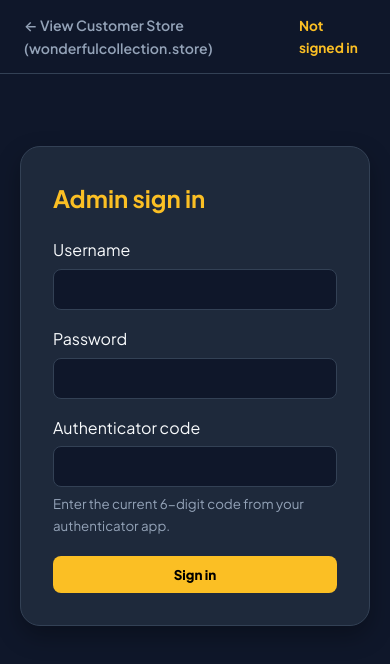
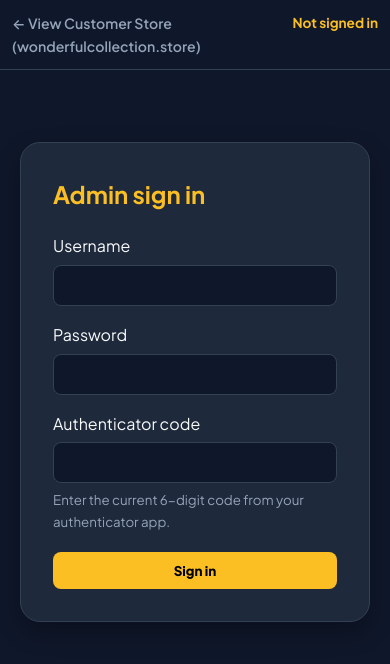
Before and after one commit to AbidHossainTushar003/wc, a plain HTML site: page web/admin.html in a window 390 px wide. Drawn offline with Linux system fonts and the light colour scheme.

Commit message:
WEB-02: Keep admin dashboard within mobile viewport
Wrap the admin top bar and constrain dashboard grid content on small screens so sign-in controls remain visible and tables scroll within their own panels.

Co-authored-by: Copilot <223556219+Copilot@users.noreply.github.com>

```diff
--- a/web/admin.html
+++ b/web/admin.html
@@ -40,10 +40,50 @@
       max-width: 680px;
       margin: 32px auto 48px;
     }
+    .admin-topbar,
+    .admin-topbar > *,
+    .admin-session-controls {
+      min-width: 0;
+    }
+    .admin-topbar {
+      flex-wrap: wrap;
+      gap: 10px 16px;
+    }
+    .admin-store-link {
+      flex: 1 1 220px;
+      overflow-wrap: anywhere;
+    }
+    .admin-session-controls {
+      flex-wrap: wrap;
+      justify-content: flex-end;
+    }
     @media (max-width: 600px) {
       .admin-grid {
-        grid-template-columns: repeat(2, 1fr);
+        grid-template-columns: repeat(2, minmax(0, 1fr));
         gap: 14px;
+      }
+      .admin-topbar {
+        align-items: flex-start !important;
+        padding: 12px !important;
+      }
+      .admin-session-controls {
+        justify-content: flex-start;
+      }
+      .admin-module-screen {
+        padding: 16px;
+      }
+      .admin-card {
+        min-width: 0;
+        padding: 20px 10px;
+      }
+      .admin-card-title,
+      .admin-header-pill {
+        overflow-wrap: anywhere;
+      }
+      .admin-header-pill {
+        max-width: 100%;
+        padding: 10px 16px;
+        font-size: 1rem;
       }
     }
     .admin-card {
@@ -146,11 +186,11 @@
 <body class="admin-body">
 
   <!-- Top bar with link to front store -->
-  <div style="padding: 14px 24px; display: flex; justify-content: space-between; align-items: center; border-bottom: 1px solid #334155;">
-    <a href="index.html" style="color: #94a3b8; font-size: 0.88rem; font-weight: 600; display: flex; align-items: center; gap: 6px;">
+  <div class="admin-topbar" style="padding: 14px 24px; display: flex; justify-content: space-between; align-items: center; border-bottom: 1px solid #334155;">
+    <a class="admin-store-link" href="index.html" style="color: #94a3b8; font-size: 0.88rem; font-weight: 600; display: flex; align-items: center; gap: 6px;">
       ← View Customer Store (wonderfulcollection.store)
     </a>
-    <div style="display: flex; align-items: center; gap: 12px; font-size: 0.85rem; color: #fbbf24; font-weight: 700;">
+    <div class="admin-session-controls" style="display: flex; align-items: center; gap: 12px; font-size: 0.85rem; color: #fbbf24; font-weight: 700;">
       <span id="admin-user-name">Not signed in</span>
       <button id="admin-change-password" type="button" class="admin-btn" onclick="toggleAdminPasswordPanel()" style="display: none; padding: 6px 12px;">Change password</button>
       <button id="admin-logout" type="button" class="admin-btn" onclick="handleAdminLogout()" style="display: none; padding: 6px 12px;">Sign out</button>
```
Also changed, not shown: 1 other file.
